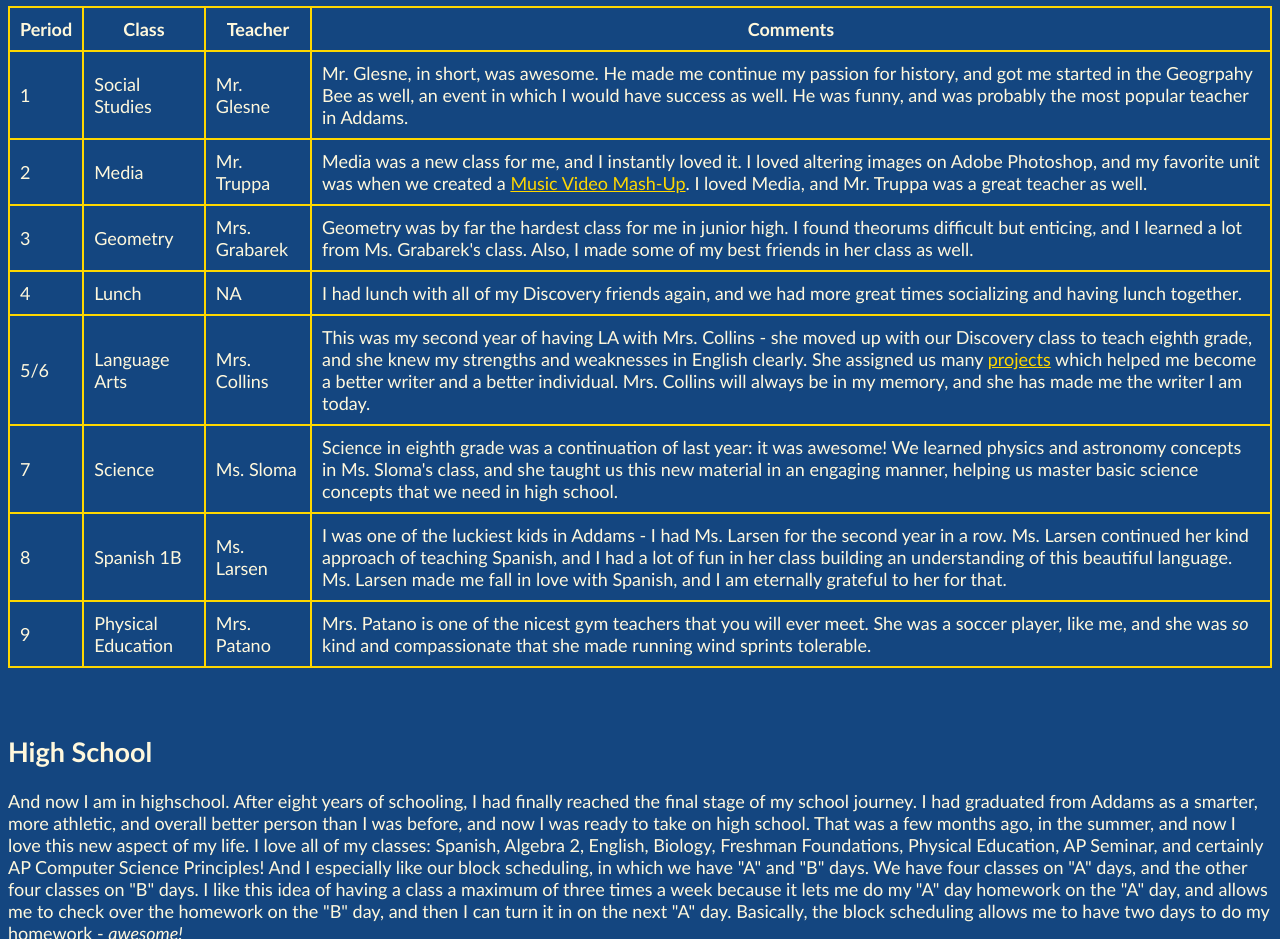
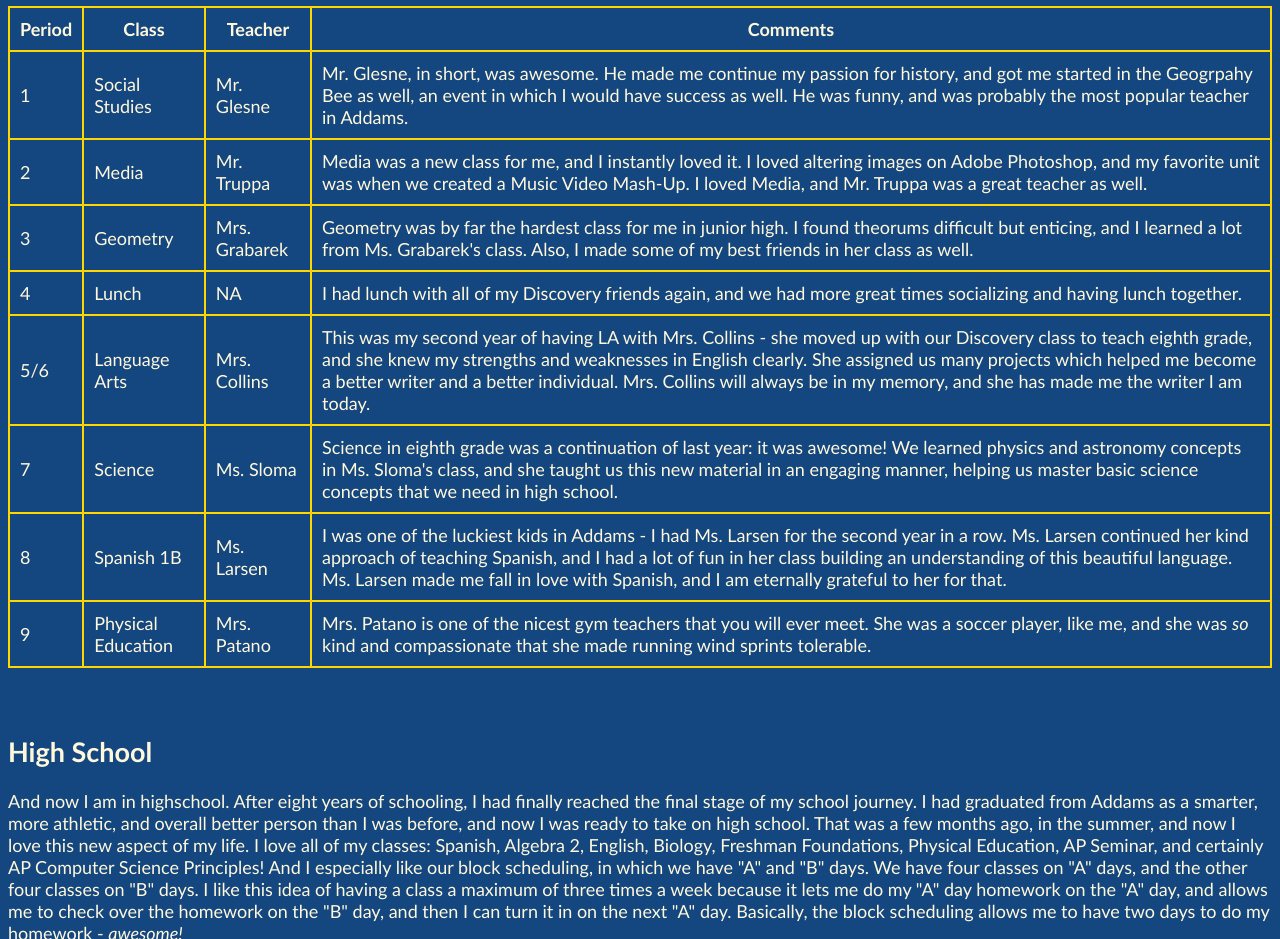
Before and after one commit to krishnan5826/krishnan5826.github.io, a plain HTML site: page school.html in a window 1280 px wide. Shown: the part 3400-4339 px from the top of the page. Drawn offline with Linux system fonts and the light colour scheme.

Commit message:
Update school.html

```diff
--- a/school.html
+++ b/school.html
@@ -180,7 +180,7 @@
     <td>2</td>
     <td>Media</td>
     <td>Mr. Truppa</td>
-    <td>Media was a new class for me, and I instantly loved it. I loved altering images on Adobe Photoshop, and my favorite unit was when we created a <a href="mashup.html">Music Video Mash-Up</a>. I loved Media, and Mr. Truppa was a great teacher as well.</td>
+    <td>Media was a new class for me, and I instantly loved it. I loved altering images on Adobe Photoshop, and my favorite unit was when we created a Music Video Mash-Up. I loved Media, and Mr. Truppa was a great teacher as well.</td>
   </tr>
   <tr>
     <td>3</td>
@@ -198,7 +198,7 @@
     <td>5/6</td>
     <td>Language Arts</td>
     <td>Mrs. Collins</td>
-    <td>This was my second year of having LA with Mrs. Collins - she moved up with our Discovery class to teach eighth grade, and she knew my strengths and weaknesses in English clearly. She assigned us many <a href="LA_Projects/index.html">projects</a> which helped me become a better writer and a better individual. Mrs. Collins will always be in my memory, and she has made me the writer I am today.</td>
+    <td>This was my second year of having LA with Mrs. Collins - she moved up with our Discovery class to teach eighth grade, and she knew my strengths and weaknesses in English clearly. She assigned us many projects which helped me become a better writer and a better individual. Mrs. Collins will always be in my memory, and she has made me the writer I am today.</td>
   </tr>
   <tr>
     <td>7</td>
```
